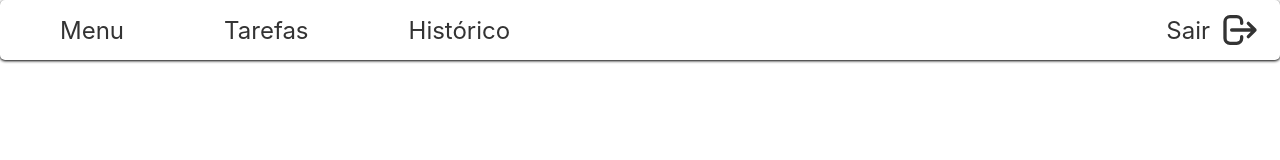
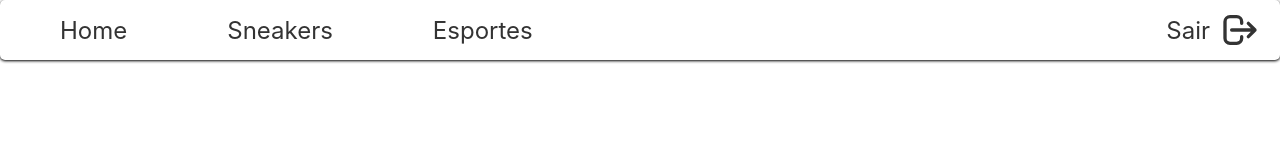
Before and after one commit to ouwargui/crud_angular, a React (Create React App) app in the folder app/: page /home in a window 1280 px wide. Shown: the top 160 px of the page. Built offline with nearby package versions, Linux system fonts and the light colour scheme.

Commit message:
changes color of everything and find out what i want

```diff
--- a/app/package.json
+++ b/app/package.json
@@ -20,6 +20,7 @@
     "react-promise-tracker": "^2.1.0",
     "react-router-dom": "^5.2.0",
     "react-scripts": "4.0.3",
+    "react-simple-image-slider": "^2.1.2",
     "styled-components": "^5.3.0",
     "typescript": "^4.1.2",
     "web-vitals": "^1.0.1"
--- a/app/src/components/header/Header.tsx
+++ b/app/src/components/header/Header.tsx
@@ -11,19 +11,23 @@ import {
   MenuLinks,
 } from './styles';
 
-const Header: React.FC = () => {
+interface HeaderParams {
+  page: string;
+}
+
+const Header: React.FC<HeaderParams> = ({page}) => {
   return (
     <Container>
       <Content>
         <LeftItemsContainer>
-          <MenuLinks to="/">
-            <NavbarItems>Menu</NavbarItems>
+          <MenuLinks isLinkDisabled={page === 'home'} to="/home">
+            <NavbarItems>Home</NavbarItems>
           </MenuLinks>
-          <MenuLinks to="/">
-            <NavbarItems>Tarefas</NavbarItems>
+          <MenuLinks isLinkDisabled={page === 'snkrs'} to="/">
+            <NavbarItems>Sneakers</NavbarItems>
           </MenuLinks>
-          <MenuLinks to="/">
-            <NavbarItems>Histórico</NavbarItems>
+          <MenuLinks isLinkDisabled={page === 'sports'} to="/">
+            <NavbarItems>Esportes</NavbarItems>
           </MenuLinks>
         </LeftItemsContainer>
         <RightItemsContainer>
--- a/app/src/components/header/styles.ts
+++ b/app/src/components/header/styles.ts
@@ -1,5 +1,9 @@
 import {Link} from 'react-router-dom';
 import styled from 'styled-components';
+
+interface MenuLinksParams {
+  isLinkDisabled: boolean;
+}
 
 export const Container = styled.header`
   display: flex;
@@ -67,9 +71,11 @@ export const Logout = styled(Link)`
   }
 `;
 
-export const MenuLinks = styled(Link)`
+export const MenuLinks = styled(Link)<MenuLinksParams>`
   color: #333;
   text-decoration: none;
+
+  pointer-events: ${(props) => (props.isLinkDisabled ? 'none' : 'full')};
 
   &:focus,
   &:visited,
--- a/app/src/components/inputs/styles.ts
+++ b/app/src/components/inputs/styles.ts
@@ -24,6 +24,6 @@ export const StyledInput = styled.input`
     color: #dedede;
   }
   &:focus {
-    box-shadow: 0 0 0 2px rgb(169, 172, 255, 0.5);
+    box-shadow: 0 0 0 2px rgba(255, 122, 145, 0.7);
   }
 `;
--- a/app/src/pages/home-page/Home.tsx
+++ b/app/src/pages/home-page/Home.tsx
@@ -6,7 +6,7 @@ import Header from '../../components/header/Header';
 const Home: React.FC = () => {
   return (
     <Container>
-      <Header />
+      <Header page="home" />
       <Content>
         <MainContainer>
           <MainContent>a</MainContent>
--- a/app/src/pages/login-page/styles.ts
+++ b/app/src/pages/login-page/styles.ts
@@ -40,6 +40,10 @@ export const PageHeader = styled.a`
   font-weight: 600;
   margin: 40px 0;
   color: inherit;
+
+  &:hover {
+    color: #ff7a91;
+  }
 `;
 
 export const ForgotAccount = styled.span`
@@ -63,7 +67,6 @@ export const FooterLinks = styled(Link)`
     text-decoration: none;
   }
   &:hover {
-    text-decoration: #ff7a91;
     color: #ff7a91;
   }
 `;
--- a/app/tsconfig.json
+++ b/app/tsconfig.json
@@ -16,5 +16,9 @@
     "noEmit": true,
     "jsx": "react-jsx"
   },
-  "include": ["src"]
+  "include": ["src"],
+  "typeRoots": [
+    "./types",
+    "./node_modules/@types"
+  ]
 }
```
Also changed, not shown: app/.eslintrc.json, 1 other file (tests, documents, lock files or other folders).
